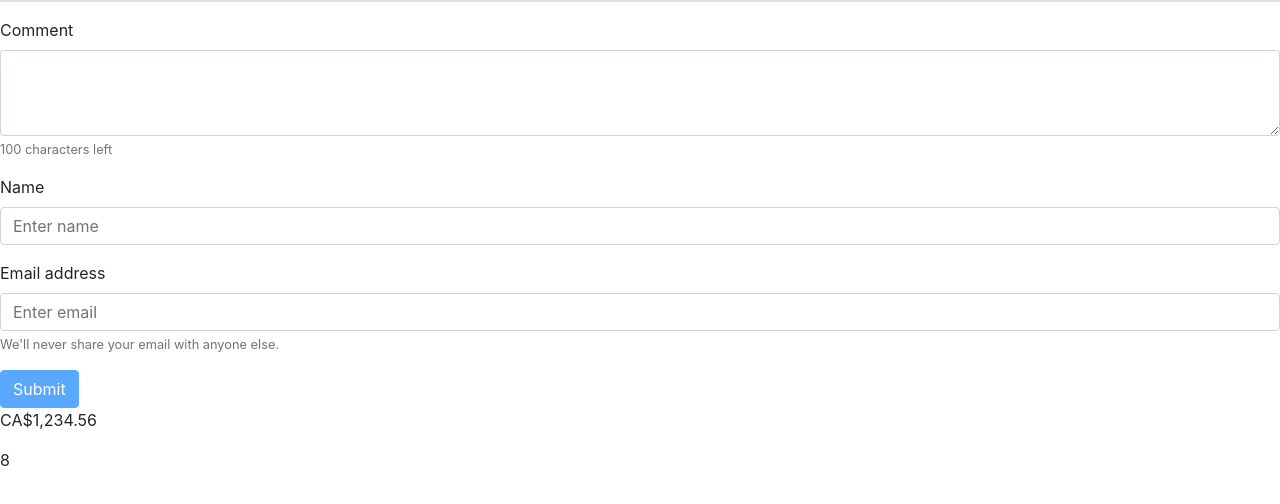
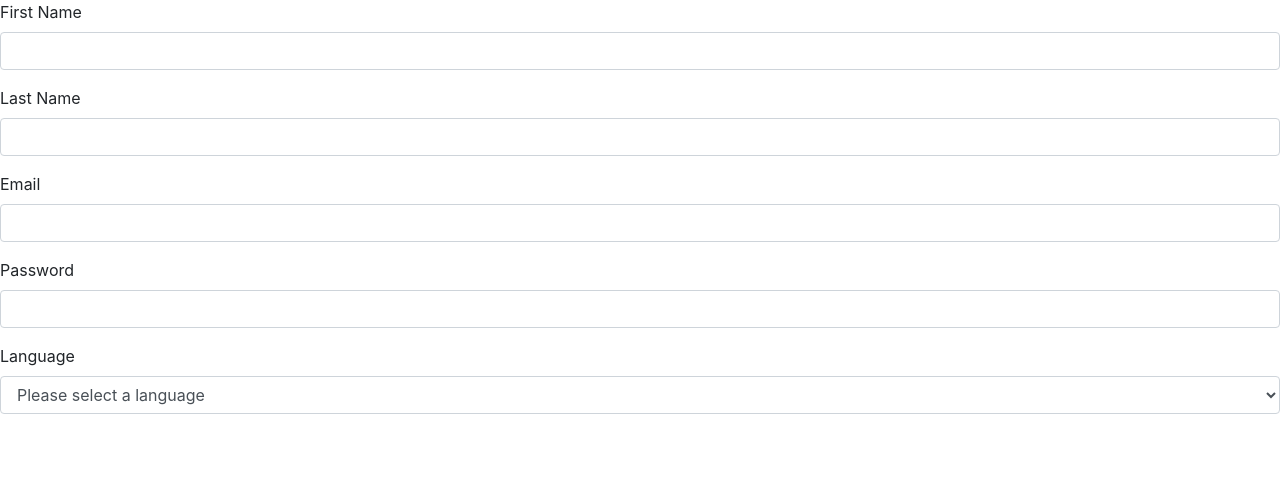
Before and after one commit to IslamTareq0012/codecraft_course, an Angular app: page / in a window 1280 px wide. Shown: the top 504 px of the page. Built offline with nearby package versions, Linux system fonts and the light colour scheme.

Commit message:
dynamically adding options to list

```diff
--- a/src/app/reactive-form/reactive-form.component.html
+++ b/src/app/reactive-form/reactive-form.component.html
@@ -1,28 +1,28 @@
-<form [formGroup]="form" (ngSubmit)="onSubmit()">
+<!-- <form [formGroup]="form" (ngSubmit)="onSubmit()"> -->
 
-  <!-- Output comment -->
-  <div class="card card-block">
+<!-- Output comment -->
+<!-- <div class="card card-block">
     <pre class="card-text">{{ form.value.comment }}</pre>
   </div>
   <p class="small">{{ form.value.lastUpdateTS }}</p>
-
-  <!-- Comment text area -->
-  <div class="form-group">
+ -->
+<!-- Comment text area -->
+<!-- <div class="form-group">
     <label for="comment">Comment</label>
     <textarea class="form-control" formControlName="comment" rows="3"></textarea>
     <small class="form-text text-muted">
      <span>{{ 100 - form.value.comment.length }}</span> characters left
 </small>
   </div>
-
-  <!-- Name input -->
-  <div class="form-group">
+ -->
+<!-- Name input -->
+<!-- <div class="form-group">
     <label for="name">Name</label>
     <input type="text" class="form-control" formControlName="name" placeholder="Enter name">
-  </div>
+  </div> -->
 
-  <!-- Email input -->
-  <div class="form-group">
+<!-- Email input -->
+<!-- <div class="form-group">
     <label for="email">Email address</label>
     <input type="email" class="form-control" formControlName="email" placeholder="Enter email">
     <small class="form-text text-muted">
@@ -35,4 +35,40 @@
 </form>
 
 <p>{{ 1234.56 | currency:'CAD':'symbol'}}</p>
-<p class="card-text">{{ observable | async }}</p>
+<p class="card-text">{{ observable | async }}</p> -->
+
+
+<form novalidate>
+  <fieldset>
+    <div class="form-group">
+      <label>First Name</label>
+      <input type="text" class="form-control">
+    </div>
+
+    <div class="form-group">
+      <label>Last Name</label>
+      <input type="text" class="form-control">
+    </div>
+  </fieldset>
+
+  <div class="form-group">
+    <label>Email</label>
+    <input type="email" class="form-control">
+  </div>
+
+  <div class="form-group">
+    <label>Password</label>
+    <input type="password" class="form-control">
+  </div>
+
+  <div class="form-group">
+    <label>Language</label>
+    <select class="form-control">
+      <option value="">Please select a language</option>
+      <option *ngFor="let lang of langs"
+        [value]="lang">
+        {{lang}}
+      </option>
+    </select>
+  </div>
+</form>
--- a/src/app/reactive-form/reactive-form.component.ts
+++ b/src/app/reactive-form/reactive-form.component.ts
@@ -10,6 +10,11 @@ import { Observable } from 'rxjs/Rx';
 })
 export class ReactiveFormComponent implements OnInit {
 
+  langs: string[] = [
+    'English',
+    'French',
+    'German',
+  ]
   observable: Observable<number>;
   form: FormGroup;
   comment = new FormControl("", Validators.required);
```
